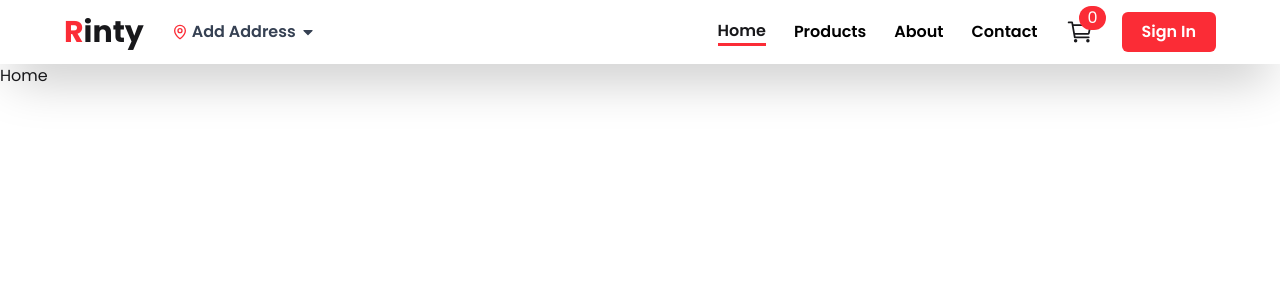
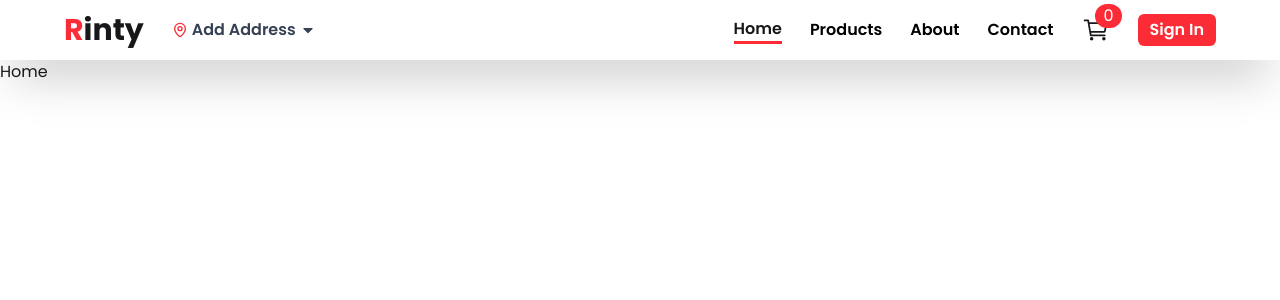
Before and after one commit to rintymoni01/Ecommerce-Website, a React (Vite) app: page / in a window 1280 px wide. Shown: the top 300 px of the page. Built offline with nearby package versions, Linux system fonts and the light colour scheme; no server answers.

Commit message:
add button

```diff
--- a/src/Components/SheardComponents/Navber.jsx
+++ b/src/Components/SheardComponents/Navber.jsx
@@ -107,7 +107,7 @@ const Navber = () => {
           {/* Login / User */}
           <SignedOut>
             <SignInButton mode="modal">
-              <button className="bg-red-500 hover:bg-red-600 text-white px-5 py-2 rounded-md font-semibold">
+              <button className="bg-red-500 hover:bg-red-600 text-white px-3 py-1 rounded-md font-semibold">
                 Sign In
               </button>
             </SignInButton>
```
